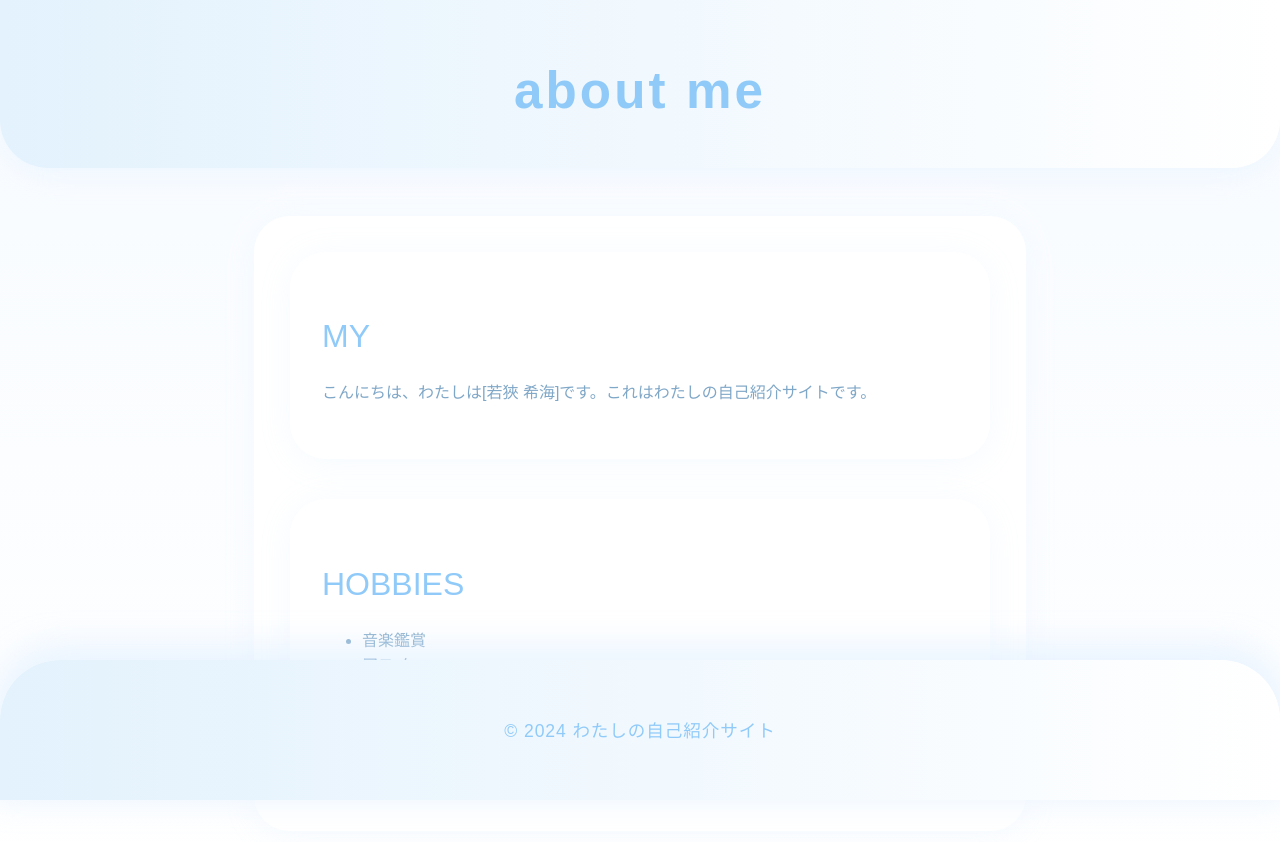
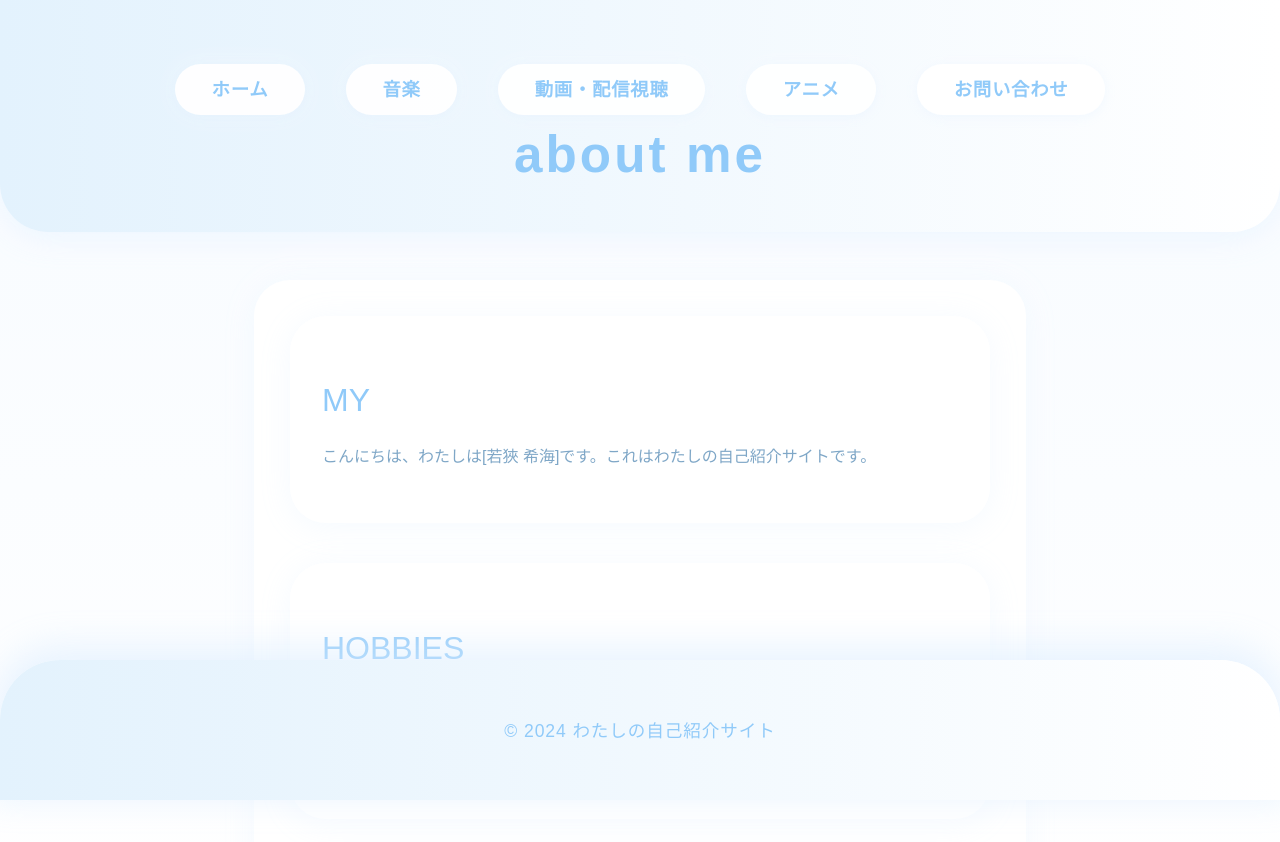
Before and after one commit to liar55/about-me, a plain HTML site: page index.html in a window 1280 px wide. Drawn offline with Linux system fonts and the light colour scheme.

Commit message:
ナビゲーションメニューを追加し、趣味セクションの項目にリンクを設定

```diff
--- a/index.html
+++ b/index.html
@@ -138,6 +138,13 @@
   </head>
   <body>
     <header>
+      <nav>
+        <a href="index.html">ホーム</a>
+        <a href="ongaku.html">音楽</a>
+        <a href="dzl.html">動画・配信視聴</a>
+        <a href="anime.html">アニメ</a>
+        <a href="toiawase.html">お問い合わせ</a>
+      </nav>
       <h1>about me</h1>
     </header>
     <main>
@@ -148,9 +155,9 @@
         <section id="hobbies">
             <h2>HOBBIES</h2>
             <ul>
-                <li>音楽鑑賞</li>
-                <li>アニメ</li>
-                <li>動画・配信視聴</li>
+                <li><a href="ongaku.html">音楽鑑賞</a></li>
+                <li><a href="anime.html">アニメ</a></li>
+                <li><a href="dzl.html">動画・配信視聴</a></li>
             </ul>
         </section>
     </main>
```
